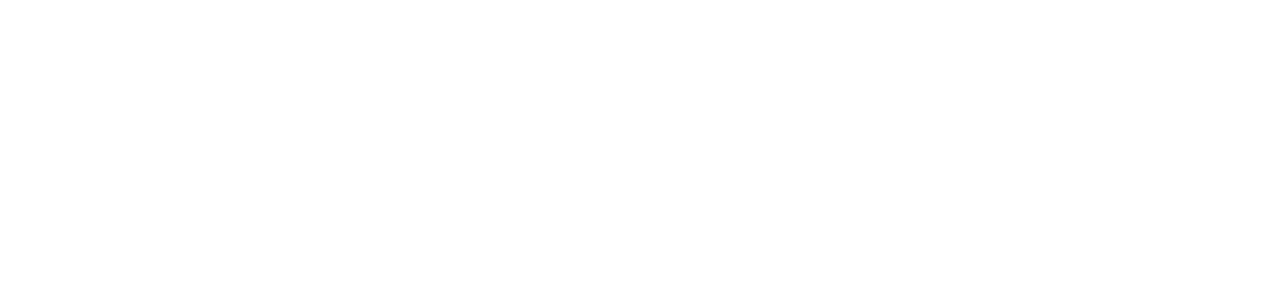
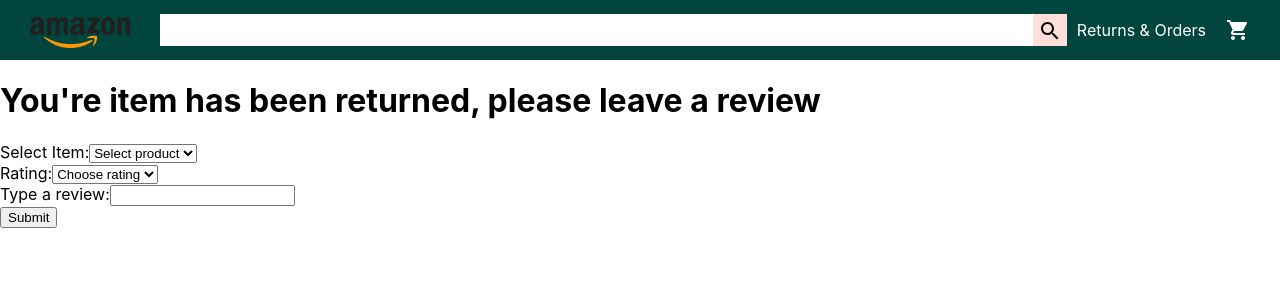
Before and after one commit to Alex-Trotman/phase-2-project-frontend, a React (Create React App) app: page /reviews in a window 1280 px wide. Before the commit this address had no page. Shown: the top 300 px of the page. Built offline with nearby package versions, Linux system fonts and the light colour scheme.

Commit message:
works on review page

```diff
--- a/src/components/CartIcon.js
+++ b/src/components/CartIcon.js
@@ -2,28 +2,28 @@
 import ShoppingCartIcon from "@mui/icons-material/ShoppingCart";
 import "./CartIcon.css";
 
-function CartIcon() {
-  const [itemsInCart, setItemsInCart] = useState(0);
+function CartIcon({ itemsInCart }) {
+  // const [itemsInCart, setItemsInCart] = useState(0);
 
-  useEffect(() => {
-    fetch("http://localhost:4000/products")
-      .then((res) => {
-        if (!res.ok) {
-          throw new Error(`HTTP error! Status: ${res.status}`);
-        }
-        return res.json();
-      })
-      .then((data) => {
-        const cartCount = data.reduce(
-          (count, product) => (product.isAddedToCart ? count + 1 : count),
-          0
-        );
-        setItemsInCart(cartCount);
-      })
-      .catch((error) => {
-        console.error("Error fetching data:", error);
-      });
-  }, []);
+  // useEffect(() => {
+  //   fetch("http://localhost:4000/products")
+  //     .then((res) => {
+  //       if (!res.ok) {
+  //         throw new Error(`HTTP error! Status: ${res.status}`);
+  //       }
+  //       return res.json();
+  //     })
+  //     .then((data) => {
+  //       const cartCount = data.reduce(
+  //         (count, product) => (product.isAddedToCart ? count + 1 : count),
+  //         0
+  //       );
+  //       setItemsInCart(cartCount);
+  //     })
+  //     .catch((error) => {
+  //       console.error("Error fetching data:", error);
+  //     });
+  // }, []);
 
   return (
     <div className="cart-wrapper">
--- /dev/null
+++ b/src/components/OrderedItem.js
@@ -0,0 +1,49 @@
+import { useNavigate } from "react-router-dom";
+
+function OrderedItem({ name, price, image, rating, id }) {
+  const navigate = useNavigate();
+
+  function handleClick() {
+    const url = `http://localhost:4000/products/${id}`;
+
+    fetch(url)
+      .then((response) => response.json())
+      .then((product) => {
+        // Toggle the isAddedToCart value
+        const updatedIsPurchasedValue = !product.purchased;
+
+        // Send a PATCH request to update the value
+        return fetch(url, {
+          method: "PATCH",
+          headers: {
+            "Content-Type": "application/json",
+          },
+          body: JSON.stringify({
+            purchased: updatedIsPurchasedValue,
+          }),
+        });
+      })
+      .then((response) => response.json())
+      .then((data) => {})
+      .catch((error) => console.error("Error during toggle:", error));
+
+    navigate("/reviews");
+  }
+
+  return (
+    <div className="product">
+      <div className="product-info">
+        <p>{name}</p>
+        <p className="product-price">
+          <small>$</small>
+          <strong>{price}</strong>
+        </p>
+        <div className="product-rating">Rating: {rating}</div>
+      </div>
+      <img src={image}></img>
+      <button onClick={handleClick}>Return Item</button>
+    </div>
+  );
+}
+
+export default OrderedItem;
--- a/src/components/Product.js
+++ b/src/components/Product.js
@@ -58,7 +58,7 @@
             : "Remove from cart"
         );
 
-        updateCart(buttonValue);
+        // updateCart(buttonValue);
       })
       .catch((error) => console.error("Error during toggle:", error));
   }
--- a/src/pages/Cart.js
+++ b/src/pages/Cart.js
@@ -1,4 +1,5 @@
 import NavBar from "../components/NavBar";
+import { useParams } from "react-router-dom";
 import { useEffect, useState } from "react";
 
 function Cart() {
--- a/src/pages/Orders.js
+++ b/src/pages/Orders.js
@@ -1,12 +1,55 @@
+import { SettingsRemoteSharp } from "@mui/icons-material";
 import NavBar from "../components/NavBar";
+import OrderedItem from "../components/OrderedItem";
+import React, { useState, useEffect } from "react";
+function Orders() {
+  const [items, setItems] = useState([]);
 
-function Orders() {
+  useEffect(() => {
+    fetch("http://localhost:4000/products")
+      .then((res) => {
+        if (!res.ok) {
+          throw new Error(`HTTP error! Status: ${res.status}`);
+        }
+        return res.json();
+      })
+      .then((data) => {
+        setItems(data);
+      })
+      .catch((error) => {
+        console.error("Error fetching data:", error);
+      });
+  }, []);
+
+  console.log(items);
+
+  const purchasedProducts = items.filter((item) => item.purchased === true);
+
+  console.log("Purchased products:", purchasedProducts);
   return (
     <div>
       <NavBar />
       <h1>My Orders</h1>
+      <ul>
+        {purchasedProducts.map((product) => {
+          return (
+            <OrderedItem
+              key={product.name}
+              name={product.name}
+              image={product.image}
+              price={product.price}
+              description={product.description}
+              prime={product.prime}
+              rating={product.rating}
+              id={product.id}
+            />
+          );
+        })}
+      </ul>
     </div>
   );
+
+  // <li key={product.id}>{product.name}</li>;
 }
 
 export default Orders;
--- a/src/pages/Review.js
+++ b/src/pages/Review.js
@@ -1,10 +1,87 @@
 import NavBar from "../components/NavBar";
+import { useEffect, useState } from "react";
 
 function Review() {
+  const [formData, setFormData] = useState({
+    product: "",
+    rating: "",
+    review: "",
+  });
+
+  function handleChange(e) {
+    setFormData({
+      ...formData,
+      [e.target.name]: e.target.value,
+    });
+  }
+
+  function handleSubmit(e) {
+    e.preventDefault();
+
+    if (formData.product && formData.rating && formData.review) {
+      alert("Thank you!");
+
+      fetch("http://localhost:4000/reviews", {
+        method: "POST",
+        headers: {
+          "Content-Type": "application/json",
+          // Add any additional headers if needed
+        },
+        body: JSON.stringify(formData),
+      })
+        .then((response) => {
+          if (!response.ok) {
+            throw new Error(`HTTP error! Status: ${response.status}`);
+          }
+          return response.json();
+        })
+        .then((data) => {
+          // Handle the response data
+          console.log("Response data:", data);
+        })
+        .catch((error) => {
+          // Log the entire response object
+          console.error("Error:", error);
+          console.log("Response object:", error.response);
+        });
+    } else alert("Please fill out all fields");
+
+    console.log(formData);
+  }
+
   return (
     <div>
       <NavBar />
-      <h1>Leave a review</h1>
+      <h1>You're item has been returned, please leave a review</h1>
+      <form onSubmit={handleSubmit}>
+        <label>Select Item:</label>
+        <select name="product" value={formData.product} onChange={handleChange}>
+          <option>Select product</option>
+          <option>Smartphone</option>
+          <option>Laptop</option>
+          <option>Headphones</option>
+        </select>
+        <br />
+        <label>Rating:</label>
+        <select name="rating" value={formData.rating} onChange={handleChange}>
+          <option>Choose rating</option>
+          <option>⭐⭐⭐⭐⭐</option>
+          <option>⭐⭐⭐⭐</option>
+          <option>⭐⭐⭐</option>
+          <option>⭐⭐</option>
+          <option>⭐</option>
+        </select>
+        <br />
+        <label>Type a review:</label>
+        <input
+          type="text"
+          name="review"
+          value={formData.review}
+          onChange={handleChange}
+        ></input>
+        <br />
+        <button>Submit</button>
+      </form>
     </div>
   );
 }
--- a/src/routes.js
+++ b/src/routes.js
@@ -23,7 +23,7 @@
     errorElement: <ErrorPage />,
   },
   {
-    path: "/review",
+    path: "/reviews",
     element: <Review />,
     errorElement: <ErrorPage />,
   },
```
